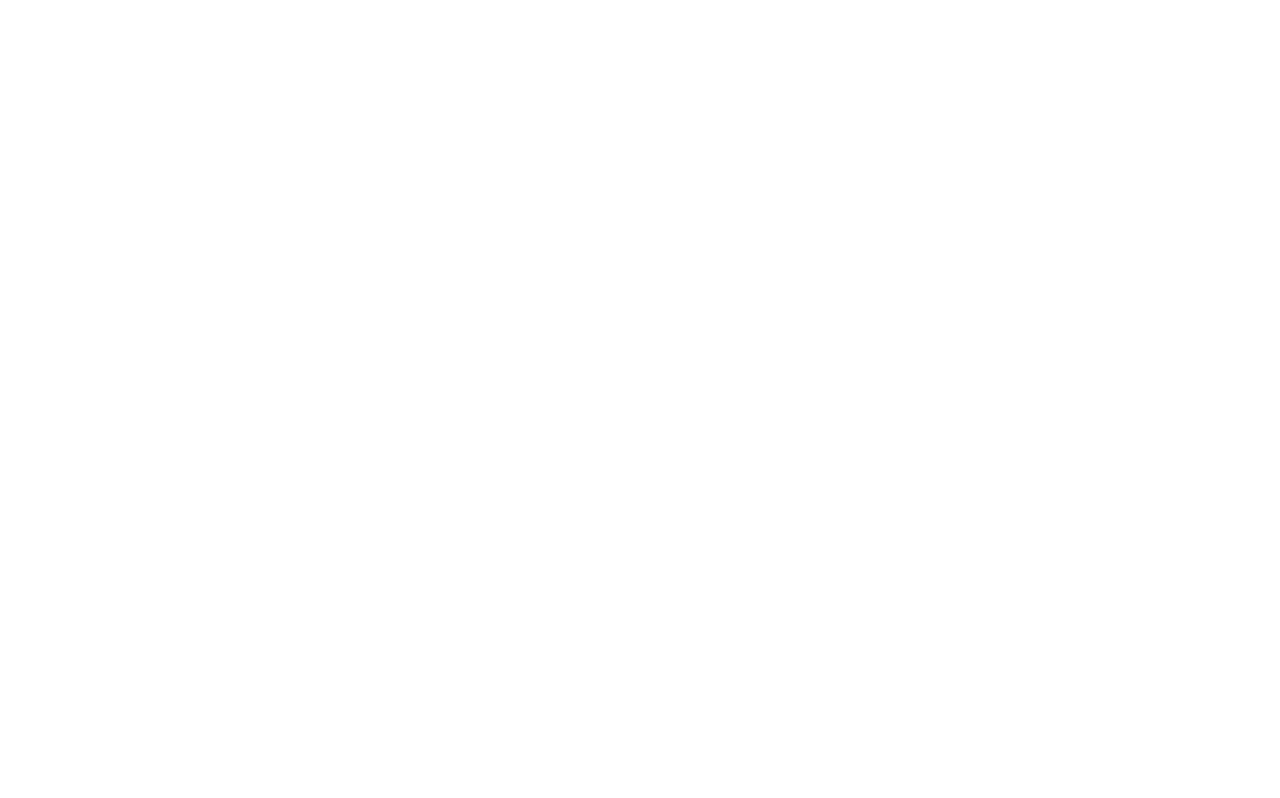
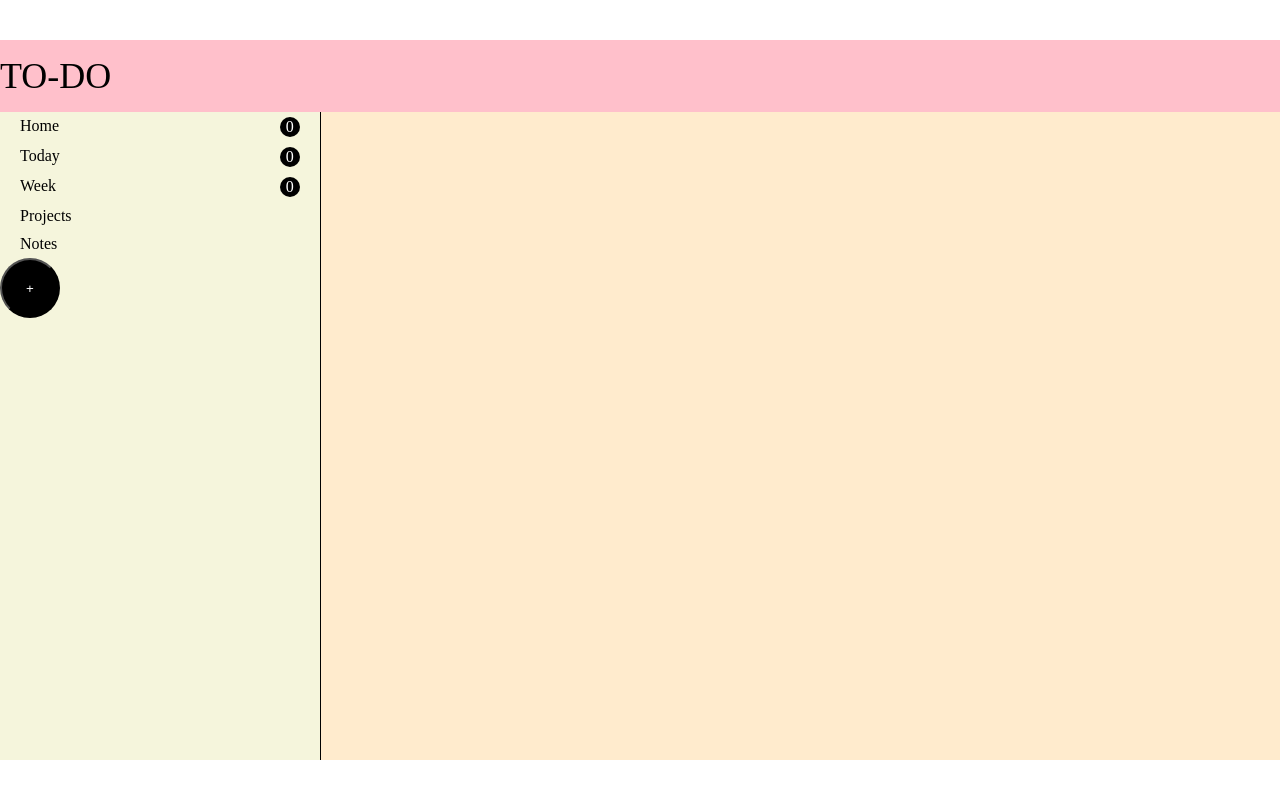
Before and after one commit to daniyxlkhan/todoList, a website built with webpack: page src/template.html in a window 1280 px wide. Built offline with nearby package versions, Linux system fonts and the light colour scheme.

Commit message:
Add basic layout panel

```diff
--- a/src/style.css
+++ b/src/style.css
@@ -2,3 +2,80 @@
     margin: 0;
     padding: 0;
 }
+
+/* --------------------------------- SELECTORS --------------------------------- */
+body {
+    display: flex;
+    justify-content: center;
+    align-items: center;
+    height: 100vh;
+}
+
+ul {
+    list-style: none;
+}
+
+.container {
+    display: grid;
+    grid-template-columns: 2fr 6fr;
+    grid-template-rows: 1fr 9fr;
+    column-gap: 1px;
+    width: 1320px;
+    height: 720px;
+    background: black;
+}
+
+/* --------------------------------- HEADER --------------------------------- */
+.header {
+    grid-column: 1 / -1;
+    display: flex;
+    align-items: center;
+    background: pink;
+    font-size: 36px;
+}
+
+/* --------------------------------- SIDEBAR --------------------------------- */
+.sidebar {
+    grid-column: 1 / 2;
+    grid-row: 2 / 4;
+    width: 100%;
+    height: 100%;
+    background: beige;
+}
+
+.nav-item {
+    display: flex;
+    justify-content: space-between;
+    padding: 5px 20px 5px 20px;
+}
+
+.count {
+    display: flex;
+    justify-content: center;
+    align-items: center;
+    background: black;
+    color: white;
+    border-radius: 50px;
+    height: 20px;
+    width: 20px;
+}
+
+.new-todo {
+    display: flex;
+    justify-content: center;
+    align-items: center;
+    background: black;
+    color: white;
+    border-radius: 50px;
+    height: 60px;
+    width: 60px;
+}
+
+/* --------------------------------- MAIN SCREENN --------------------------------- */
+.content {
+    grid-column: 2 / 3;
+    grid-row: 2 / 4;
+    width: 100%;
+    height: 100%;
+    background: blanchedalmond;
+}
--- a/src/template.html
+++ b/src/template.html
@@ -6,6 +6,53 @@
     <title>Document</title>
 </head>
 <body>
+    <section class="container">
+        <header class="header">
+            <p class="header-title">TO-DO</p>
+        </header>
+        <nav class="sidebar">
+            <ul class="nav">
+                <li class="nav-item">
+                    <p class="project-name">Home</p>
+                    <div class="home-count count">0</div>
+                </li>
 
+                <li class="nav-item">
+                    <p class="project-name">Today</p>
+                    <div class="today-count count">0</div>
+                </li>
+
+                <li class="nav-item">
+                    <p class="project-name">Week</p>
+                    <div class="week-count count">0</div>
+                </li>
+
+                <li class="nav-item">
+                    <p class="nav-item-project-title">Projects</p>
+                    <ul class="projects">
+                        <li class="project-item">
+                            <p class="project"></p>
+                        </li>
+                        <li class="project-item">
+
+                        </li>
+                    </ul>
+                </li>
+
+                <li class="nav-item">
+                    <p class="today">Notes</p>
+                </li>
+            </ul>
+
+
+            <button class="new-todo">
+                +
+            </button>
+        </nav>
+        <div class="content">
+
+        </div>
+        </div>
+    </section>
 </body>
 </html>
```
Also changed, not shown: 1 other file.
